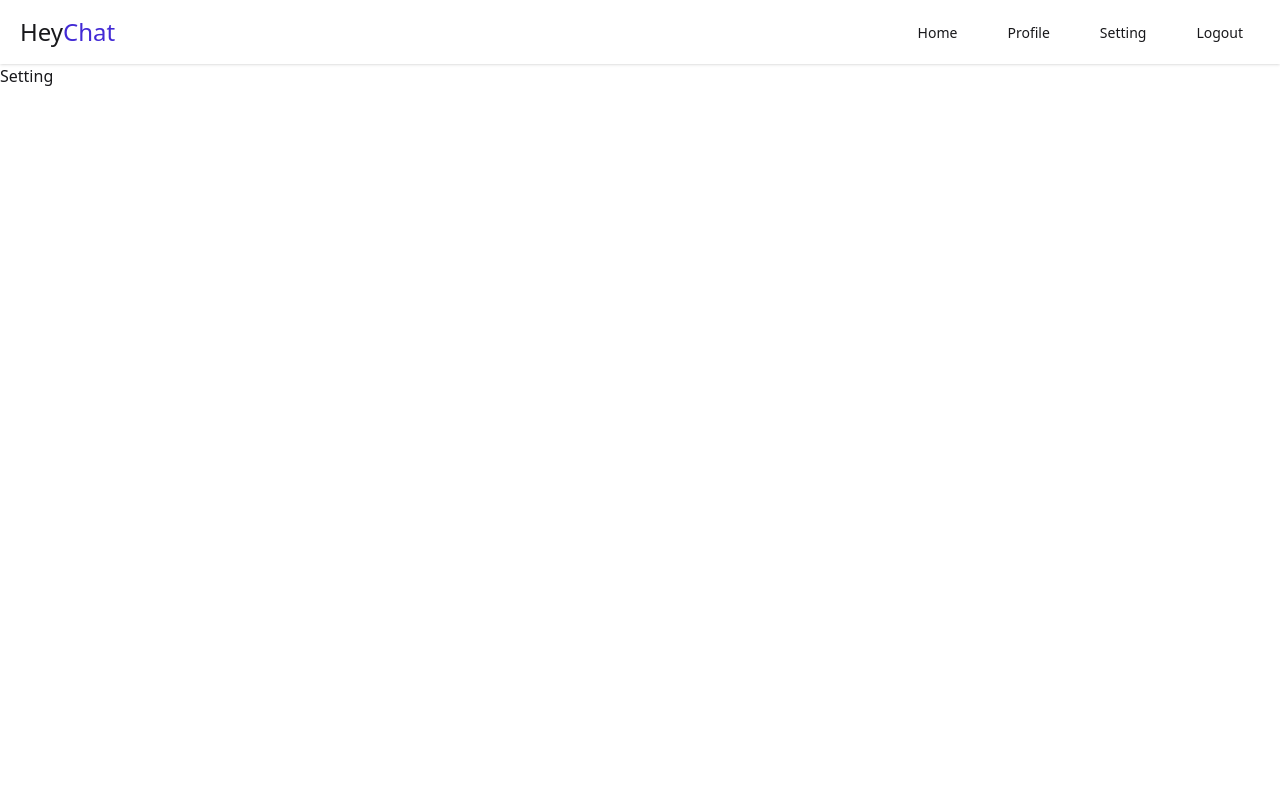
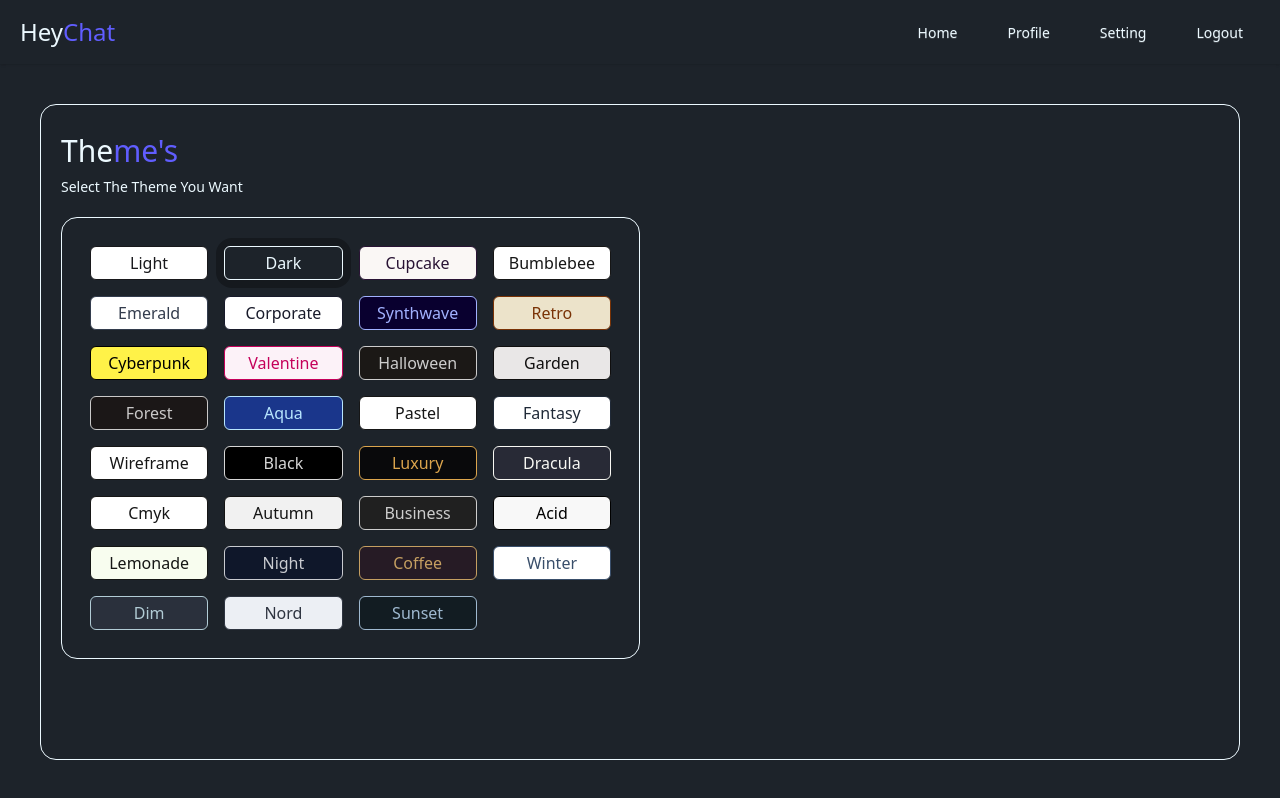
Before and after one commit to SyedSohail786/chat-app, a React (Vite) app in the folder frontend/: page /settings in a window 1280 px wide. Built offline with nearby package versions, Linux system fonts and the light colour scheme; a web font is replaced by a local one.

Commit message:
setting page ui

```diff
--- a/frontend/package.json
+++ b/frontend/package.json
@@ -28,7 +28,7 @@
     "@types/react-dom": "^19.1.2",
     "@vitejs/plugin-react": "^4.4.1",
     "autoprefixer": "^10.4.21",
-    "daisyui": "^5.0.38",
+    "daisyui": "^5.0.43",
     "eslint": "^9.25.0",
     "eslint-plugin-react-hooks": "^5.2.0",
     "eslint-plugin-react-refresh": "^0.4.19",
--- a/frontend/src/App.jsx
+++ b/frontend/src/App.jsx
@@ -6,14 +6,16 @@ import SignUp from "./pages/SignUp"
 import ProfilePage from "./pages/ProfilePage"
 import SettingPage from "./pages/SettingPage"
 import ForgotPassword from "./components/ForgotPassword"
+import { ThemeSet } from "./store/ThemeStore"
 
 
 
 function App() {
   const location = useLocation();
+  const {theme} = ThemeSet()
 
   return (
-    <div className="flex flex-col h-screen">
+    <div className="flex flex-col h-screen" data-theme={theme}>
       <Navbar />
       <main className="flex-1">
         <Routes>
--- /dev/null
+++ b/frontend/src/Themes/themes.js
@@ -0,0 +1,33 @@
+export const THEMES = [
+      "light",
+      "dark",
+      "cupcake",
+      "bumblebee",
+      "emerald",
+      "corporate",
+      "synthwave",
+      "retro",
+      "cyberpunk",
+      "valentine",
+      "halloween",
+      "garden",
+      "forest",
+      "aqua",
+      "pastel",
+      "fantasy",
+      "wireframe",
+      "black",
+      "luxury",
+      "dracula",
+      "cmyk",
+      "autumn",
+      "business",
+      "acid",
+      "lemonade",
+      "night",
+      "coffee",
+      "winter",
+      "dim",
+      "nord",
+      "sunset",
+    ]
--- a/frontend/src/components/ForgotPassword.jsx
+++ b/frontend/src/components/ForgotPassword.jsx
@@ -95,7 +95,7 @@ export default function Login() {
 
         <p className="text-center text-sm mt-4 text-gray-400">
           Remember your password?{" "}
-          <a href="/login" className="text-blue-400 hover:underline">
+          <a onClick={e=>navigate("/login")} className="text-blue-400 hover:underline cursor-pointer">
             Log in
           </a>
         </p>
--- a/frontend/src/components/Navbar.jsx
+++ b/frontend/src/components/Navbar.jsx
@@ -1,21 +1,39 @@
 import React from 'react'
-import { useNavigate } from 'react-router-dom'
+import { useLocation, useNavigate } from 'react-router-dom'
 
 
 export default function Navbar() {
   const navigate = useNavigate()
+  const urlPath = useLocation()
   return (
-    <div className="w-full flex justify-between items-center py-3 px-5 bg-base-100 shadow-sm">
+    <div className="w-full flex justify-between items-center py-3 px-5 bg-base-100 shadow-sm" >
       <div className="text-2xl font-semibold cursor-pointer flex" onClick={() => navigate("/")}>
         <p>Hey</p>
         <span className="text-primary">Chat</span>
       </div>
 
       <div className="flex gap-4 text-md font-semibold">
-        <button className="btn btn-ghost btn-md" onClick={() => navigate("/")}>Home</button>
-        <button className="btn btn-ghost btn-md" onClick={() => navigate("/profile")}>Profile</button>
+        {
+          urlPath.pathname==="/login" || urlPath.pathname==="/signup" || urlPath.pathname==="/forgot-password" ? null :(
+            <>
+              <button className="btn btn-ghost btn-md" onClick={() => navigate("/")}>Home</button>
+              <button className="btn btn-ghost btn-md" onClick={() => navigate("/profile")}>Profile</button>
+            </>
+          )
+        }
+
         <button className="btn btn-ghost btn-md" onClick={() => navigate("/settings")}>Setting</button>
-        <button className="btn btn-ghost btn-md">Logout</button>
+
+        {
+          urlPath.pathname==="/login" || urlPath.pathname==="/signup" || urlPath.pathname==="/forgot-password" ?
+           <button className="btn btn-ghost btn-md" onClick={() => navigate("login")}>Login</button> :(
+            <>
+              <button className="btn btn-ghost btn-md">Logout</button>
+            </>
+          )
+        }
+
+
       </div>
     </div>
   )
--- a/frontend/src/index.css
+++ b/frontend/src/index.css
@@ -1,6 +1,9 @@
 @import url('https://fonts.googleapis.com/css2?family=Ancizar+Sans:ital,wght@0,100..1000;1,100..1000&family=Cascadia+Mono:ital,wght@0,200..700;1,200..700&family=Comic+Relief:wght@400;700&family=Inter:ital,opsz,wght@0,14..32,100..900;1,14..32,100..900&family=Playwrite+AU+SA&family=Playwrite+IN:wght@100..400&family=Poppins:ital,wght@0,100;0,200;0,300;0,400;0,500;0,600;0,700;0,800;0,900;1,100;1,200;1,300;1,400;1,500;1,600;1,700;1,800;1,900&family=Roboto+Condensed:ital,wght@0,100..900;1,100..900&family=Roboto+Mono:ital,wght@0,100..700;1,100..700&family=WDXL+Lubrifont+TC&family=Winky+Rough:ital,wght@0,300..900;1,300..900&display=swap');
 @import "tailwindcss";
-@plugin "daisyui";
+
+@plugin "daisyui" {
+  themes: all;
+}
 
 @layer base {
   html {
--- a/frontend/src/pages/SettingPage.jsx
+++ b/frontend/src/pages/SettingPage.jsx
@@ -1,7 +1,56 @@
-import React from 'react'
+import { ThemeSet } from "../store/ThemeStore"
+import { THEMES } from "../Themes/themes"
 
 export default function SettingPage() {
+
+  const previewMessage = [
+    { id: 1, msg: "Hey how are you?", isSent: "false" },
+    { id: 2, msg: "I am good, what about you?", isSent: "true" }
+
+  ]
+  const { theme, setTheme } = ThemeSet()
   return (
-    <div>Setting</div>
+    <div className="h-full p-10 ">
+      <div className="h-full  border rounded-2xl p-5 grid grid-cols-2">
+
+        <div>
+          <h1 className="text-3xl my-2 ">The<span className="text-primary">me's</span></h1>
+          <p className="text-sm">Select The Theme You Want</p>
+          {/* Themes Section */}
+          <div className="grid grid-cols-4 border rounded-2xl mt-5 p-5">
+            {
+              THEMES.map((items, index) => {
+                return (
+                  <button key={index} className={`${theme == items ? "bg-base-300" : "hover:bg-primary"} rounded-2xl transition-colors p-2 capitalize`} onClick={() => setTheme(items)}>
+                    <div className="relative-h-8 w-full rounded-md border overflow-hidden p-1" data-theme={items}>
+                      {items}
+                      <div className="absolute grid grid-cols-4  p-1 ">
+                        <div className="rounded bg-primary"></div>
+                        <div className="rounded bg-secondary"></div>
+                        <div className="rounded bg-accent"></div>
+                        <div className="rounded bg-neutral"></div>
+                      </div>
+                    </div>
+
+
+
+                  </button>
+                )
+              })
+            }
+
+          </div>
+
+
+        </div>
+        {/* Chat PReview */}
+        <div>
+
+        </div>
+
+
+      </div>
+
+    </div>
   )
 }
--- /dev/null
+++ b/frontend/src/store/ThemeStore.js
@@ -0,0 +1,9 @@
+import { create } from "zustand";
+
+export const ThemeSet = create ((set)=>({
+     theme: localStorage.getItem("heyChat-theme") || "dark",
+     setTheme: (theme) =>{
+          localStorage.setItem("heyChat-theme", theme)
+          set({theme})
+     }
+}))
--- a/frontend/vite.config.js
+++ b/frontend/vite.config.js
@@ -2,7 +2,9 @@ import { defineConfig } from 'vite'
 import react from '@vitejs/plugin-react'
 import tailwindcss from '@tailwindcss/vite'
 
+
 // https://vite.dev/config/
 export default defineConfig({
   plugins: [react(),tailwindcss()],
+
 })
```
Also changed, not shown: frontend/src/assets/signup.jpg (deleted), 1 other file (tests, documents, lock files or other folders).
